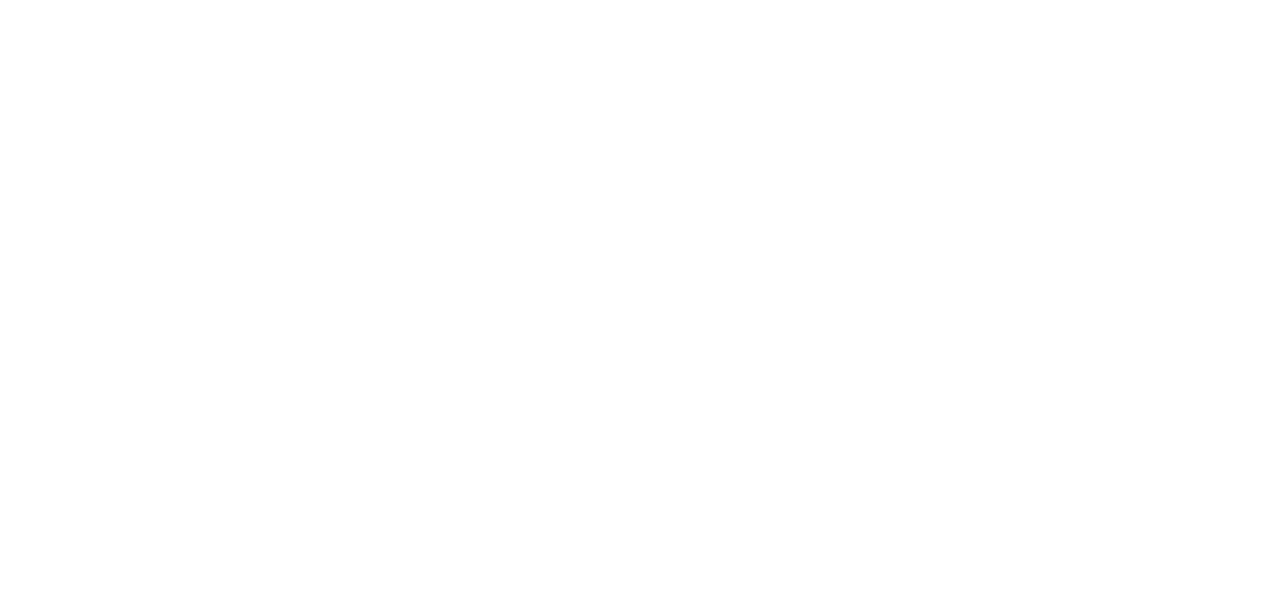
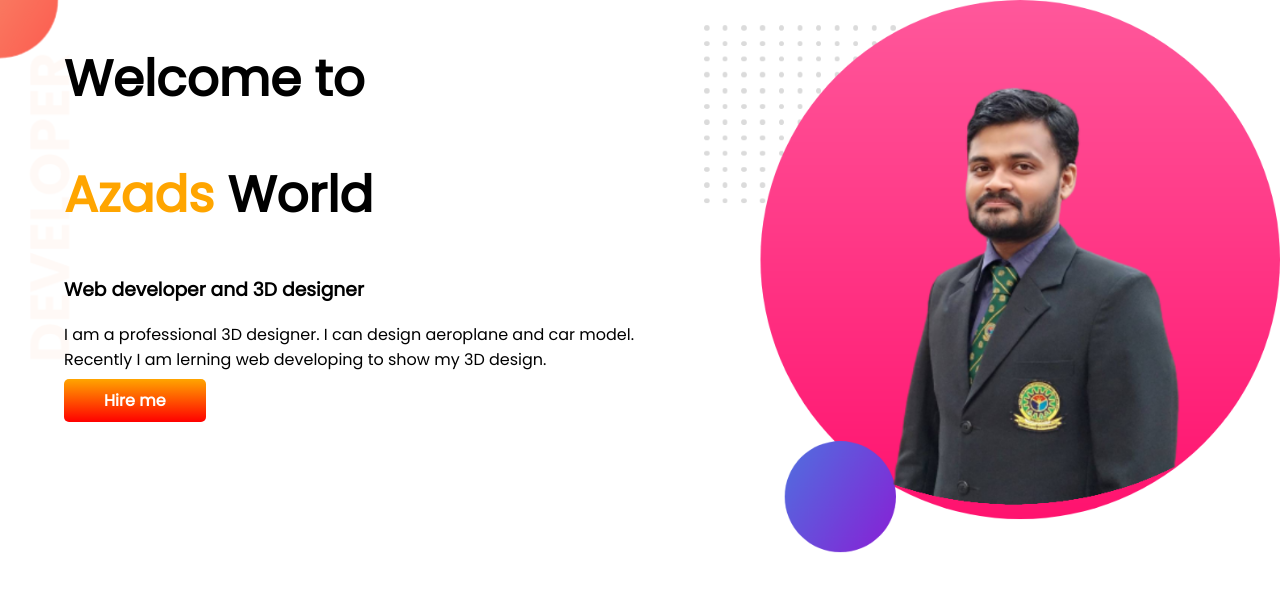
Before and after one commit to azadk53/first-portfolio, a plain HTML site: page index.html in a window 1280 px wide. Drawn offline with Linux system fonts and the light colour scheme.

Commit message:
first commit

```diff
--- a/index.html
+++ b/index.html
@@ -1,13 +1,32 @@
 <!DOCTYPE html>
 <html lang="en">
+
 <head>
     <meta charset="UTF-8">
     <meta http-equiv="X-UA-Compatible" content="IE=edge">
     <meta name="viewport" content="width=device-width, initial-scale=1.0">
     <title>Azad Fortfolio</title>
+    <link rel="preconnect" href="https://fonts.googleapis.com">
+    <link rel="preconnect" href="https://fonts.gstatic.com" crossorigin>
+    <link href="https://fonts.googleapis.com/css2?family=Poppins&display=swap" rel="stylesheet">
     <link rel="stylesheet" href="style.css">
 </head>
+
 <body>
+    <section class="top-banner">
+        <div class="half-width">
+            <h1>Welcome to</h1>
+            <h1> <span class="orange">Azads</span> World</h1>
+            <h3>Web developer and 3D designer</h3>
+            <p>I am a professional 3D designer. I can design aeroplane and car model. Recently I am lerning web
+                developing to show my 3D design.</p>
+            <a class="link-button" target="blank" href="https://www.linkedin.com/in/azadk53/">Hire me</a>
+        </div>
+        <div class="half-width">
+            <img src="images/my-bg2.png" alt="">
+        </div>
+    </section>
 
 </body>
+
 </html>
--- a/style.css
+++ b/style.css
@@ -0,0 +1,33 @@
+body{
+    font-family: 'Poppins', sans-serif;
+    margin: 0%;
+}
+h1{
+    font-size: 50px;
+}
+.orange{
+    color: orange;
+}
+section{
+    display: flex;
+}
+.half-width{
+    width: 50%;
+    padding-left: 5%;
+}
+.half-width img{
+    width: 100%;
+}
+.link-button{
+    text-decoration: none;
+    background-image: linear-gradient(orange, red);
+    padding: 10px 40px;
+    border-radius: 5px;
+    color: white;
+    font-weight: 700;
+
+}
+.top-banner{
+    background-image: url(images/top-banner.png);
+    background-repeat: no-repeat;
+}
```
Also changed, not shown: images/bg-1.png (added), images/bg-2.png (added), images/bg-3.png (added), images/dream-bg.png (added), images/exp-bg.png (added), images/jhankar.png (added), images/jhankar2.png (added), images/my-bg.png (added), images/my-bg2.png (added), images/top-banner.png (added), 7 other files.
